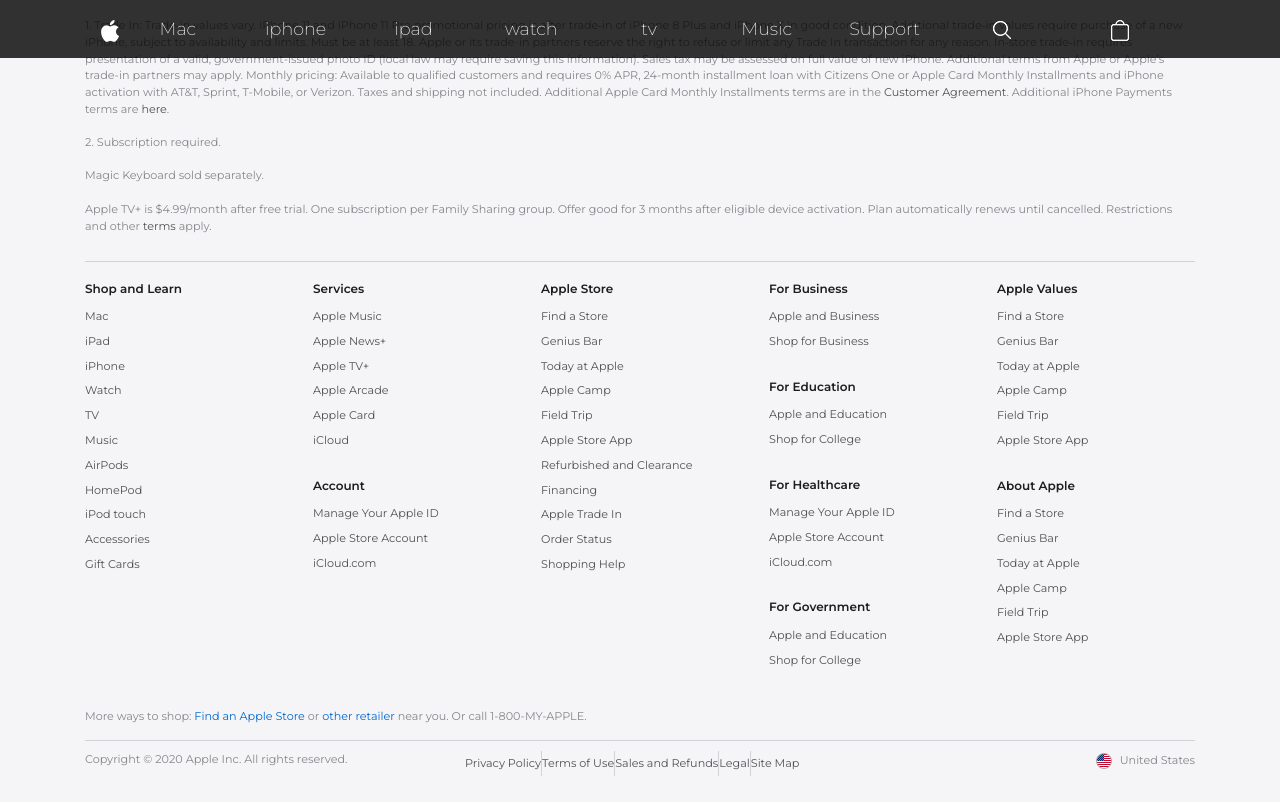
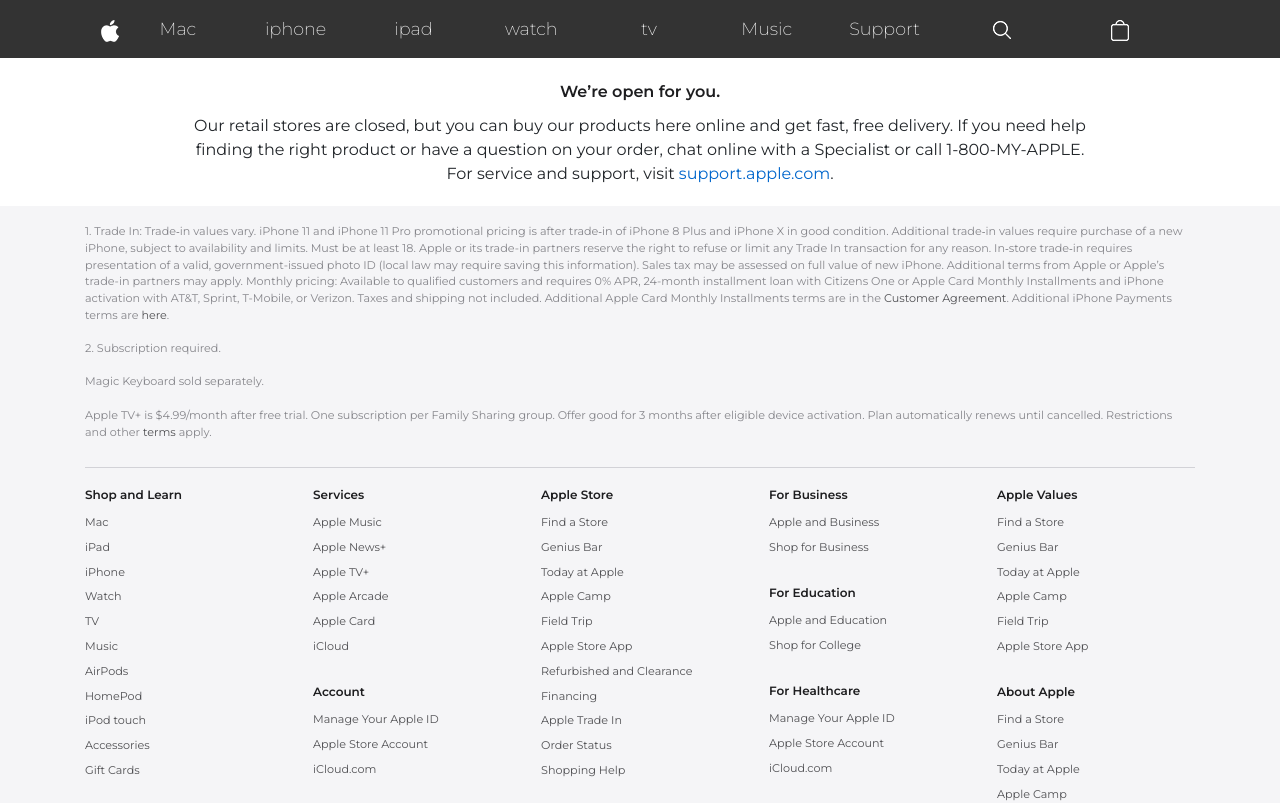
Before and after one commit to kasimnurlgn/AppleReactWithModularCss, a React (Vite) app: page / in a window 1280 px wide. Shown: the top 803 px of the page. Built offline with nearby package versions, Linux system fonts and the light colour scheme.

Commit message:
Alert section added

```diff
--- a/src/App.css
+++ b/src/App.css
@@ -20,3 +20,7 @@
 .top-50 {
   margin-top: 50px;
 }
+
+/* git add .
+git commit -m "Alert section added"
+git push */
--- a/src/App.jsx
+++ b/src/App.jsx
@@ -3,11 +3,13 @@
 import "bootstrap/dist/js/bootstrap.bundle.min.js";
 import "./App.css";
 import Footer from "./components/Footer/Footer";
+import Alert from "./components/Alert/Alert";
 
 function App() {
   return (
     <>
       <Header />
+      <Alert />
       <Footer />
     </>
   );
--- /dev/null
+++ b/src/components/Alert/Alert.css
@@ -0,0 +1,21 @@
+/* Alert section */
+.alert-section {
+	text-align: center;
+	padding: 20px;
+}
+.alert-title {
+	font-weight: 600;
+	color: #1d1d1f;
+	padding: 10px;
+}
+.alert-text {
+	max-width: 90%;
+	margin: 0 auto;
+}
+@media (min-width: 768px){
+    /*Alert section*/
+	.alert-text {
+		max-width: 85%;
+		margin: 0 auto;
+	}
+}
--- /dev/null
+++ b/src/components/Alert/Alert.jsx
@@ -0,0 +1,21 @@
+import React from 'react'
+import "./Alert.css"
+const Alert = () => {
+  return (
+    <div>
+	<section className="alert-section top-50">
+		<div className="container">
+			<div className="alert-title">
+				We’re open for you.
+			</div>
+			<div className="alert-text">
+				Our retail stores are closed, but you can buy our products here online and get fast, free delivery. If you need help finding the right product or have a question on your order, chat online with a Specialist or call 1-800-MY-APPLE.<br/>
+				For service and support, visit <a href="https://support.apple.com/">support.apple.com</a>.
+			</div>
+		</div>
+	</section>
+    </div>
+  )
+}
+
+export default Alert
```
